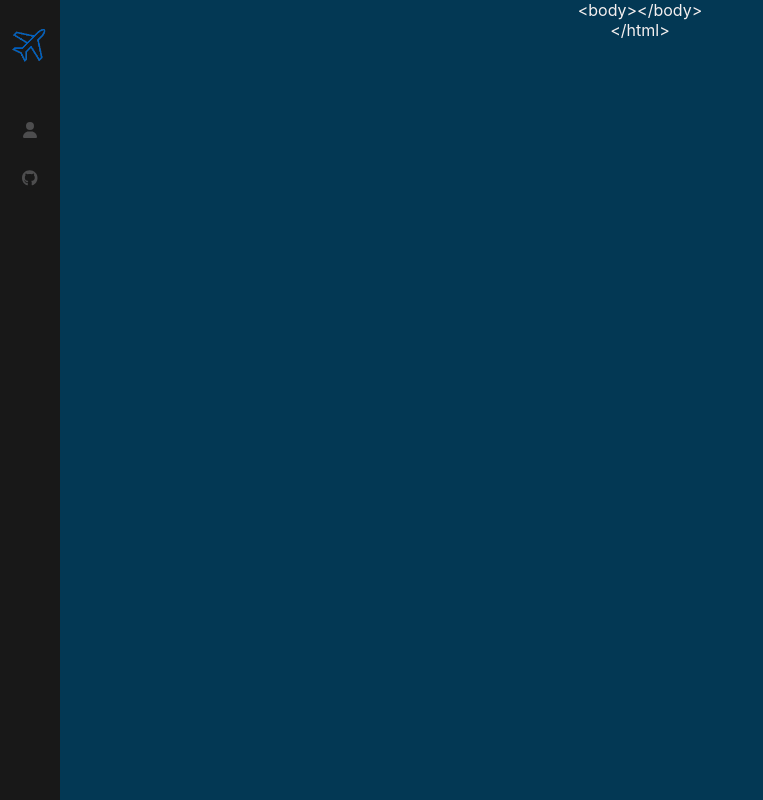
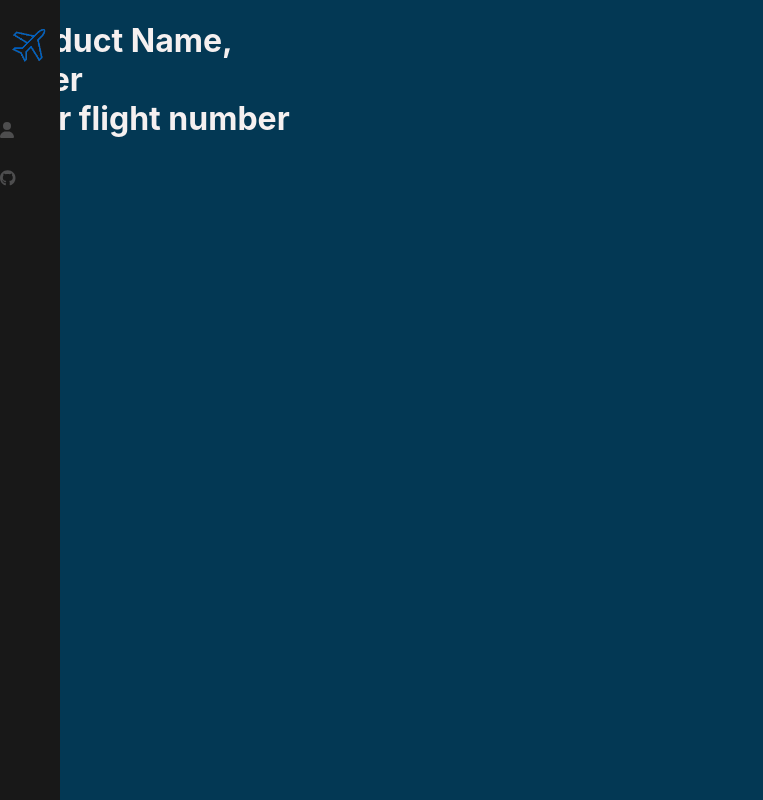
Before and after one commit to lucasman223/tamu23, a React (Create React App) app in the folder frontend/: page / in a window 1280 px wide. Shown: the whole page, without its empty margins (0-763 px from the left). Built offline with nearby package versions, Linux system fonts and the light colour scheme.

Commit message:
Changes to Home page

```diff
--- a/frontend/src/App.js
+++ b/frontend/src/App.js
@@ -7,7 +7,8 @@ function App() {
   return (
     <>
     <Routes>
-      <Route path="/" element={<Home/>} />
+      <Route path="/" element={<Layout/>} />
+      <Route index element={<Home/>} />
     </Routes>
     </>
   );
--- a/frontend/src/components/Home/index.js
+++ b/frontend/src/components/Home/index.js
@@ -4,20 +4,12 @@ import { Outlet } from 'react-router-dom'
 
 const Home = () => {
     return (
-        <div className='App'>
-            <Sidebar />
-            <div className='page'>
-                <span className='tags top tags'>&lt;body&gt;</span>
-
-                <Outlet/>
-
-                <span className='tags bottom tags'>
-                    &lt;/body&gt;
-                    <br />
-                    <span className='bottom-tag-html'>&lt;/html&gt;</span>
-                </span>
+        <><Sidebar /><div className='container home-page'>
+            <div className='text-zone'>
+                <h1>Product Name, <br /> Enter <br /> your flight number
+                </h1>
             </div>
-        </div>
+        </div></>
     )
 }
 
--- a/frontend/src/components/Home/index.scss
+++ b/frontend/src/components/Home/index.scss
@@ -0,0 +1,24 @@
+.page {
+    width: 100%;
+    height: 100%;
+    position: absolute;
+}
+
+.top-tags{
+    bottom: auto;
+    top: 35px;
+}
+
+.tags {
+    color: #ffd700;
+    opacity: .6;
+    position: absolute;
+    bottom: 0;
+    left: 120px;
+    font-size: 18px;
+}
+
+.bottom-tag-html {
+    margin-right: -20px;
+
+}
```
